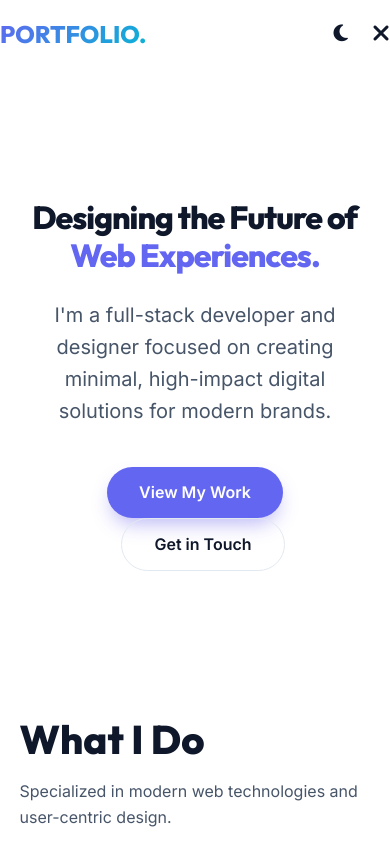
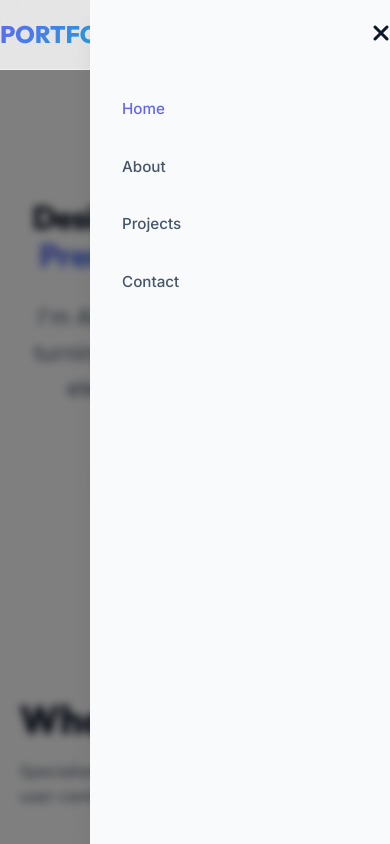
Before and after one commit to ABHINAVJINDAL26/MINI_Portfolio, a plain HTML site: page index.html in a window 390 px wide. Both pictures are taken after a click on the element 379 px from the left and 34 px from the top of the page. Shown: the top 844 px of the page. Drawn offline with Linux system fonts and the light colour scheme.

Commit message:
feat: polish UI/UX and hero section content

```diff
--- a/index.html
+++ b/index.html
@@ -1,5 +1,6 @@
 <!DOCTYPE html>
 <html lang="en">
+
 <head>
     <meta charset="UTF-8">
     <meta name="viewport" content="width=device-width, initial-scale=1.0">
@@ -8,6 +9,7 @@
     <link rel="stylesheet" href="style.css">
     <link rel="stylesheet" href="https://cdnjs.cloudflare.com/ajax/libs/font-awesome/6.4.0/css/all.min.css">
 </head>
+
 <body data-theme="light">
     <!-- Navigation -->
     <nav>
@@ -33,11 +35,16 @@
     <!-- Hero Section -->
     <header class="hero">
         <div class="container hero-content">
-            <h1 class="animate-up">Designing the Future of <br><span style="color: var(--primary);">Web Experiences.</span></h1>
-            <p class="animate-up" style="animation-delay: 0.2s;">I'm a full-stack developer and designer focused on creating minimal, high-impact digital solutions for modern brands.</p>
+            <h1 class="animate-up">Designing the Future of <br><span
+                    style="background: var(--gradient-hero); -webkit-background-clip: text; background-clip: text; -webkit-text-fill-color: transparent;">Premium
+                    Experiences.</span></h1>
+            <p class="animate-up" style="animation-delay: 0.2s; font-size: 1.4rem;">I'm Abhi, a creative developer
+                turning complex problems into elegant digital solutions.</p>
             <div class="hero-btns animate-up" style="animation-delay: 0.4s;">
-                <a href="projects.html" class="btn btn-primary">View My Work</a>
-                <a href="contact.html" class="btn" style="margin-left: 1rem; border: 1px solid var(--border);">Get in Touch</a>
+                <a href="projects.html" class="btn btn-primary">Explore Projects</a>
+                <a href="contact.html" class="btn"
+                    style="margin-left: 1rem; border: 1px solid var(--border); background: var(--glass-bg); backdrop-filter: blur(4px);">Let's
+                    Collaborate</a>
             </div>
         </div>
     </header>
@@ -53,12 +60,14 @@
                 <div class="card">
                     <div class="card-icon"><i class="fas fa-laptop-code"></i></div>
                     <h3>Web Development</h3>
-                    <p>Building scalable, high-performance web applications using modern frameworks and best practices.</p>
+                    <p>Building scalable, high-performance web applications using modern frameworks and best practices.
+                    </p>
                 </div>
                 <div class="card">
                     <div class="card-icon"><i class="fas fa-paint-brush"></i></div>
                     <h3>UI/UX Design</h3>
-                    <p>Creating intuitive and beautiful interfaces that provide seamless user experiences across all devices.</p>
+                    <p>Creating intuitive and beautiful interfaces that provide seamless user experiences across all
+                        devices.</p>
                 </div>
                 <div class="card">
                     <div class="card-icon"><i class="fas fa-mobile-alt"></i></div>
@@ -71,10 +80,12 @@
 
     <!-- Skills Section -->
     <section id="skills" style="background: var(--surface);">
-        <div class="container" style="display: flex; align-items: center; justify-content: space-between; flex-wrap: wrap; gap: 4rem;">
+        <div class="container"
+            style="display: flex; align-items: center; justify-content: space-between; flex-wrap: wrap; gap: 4rem;">
             <div style="flex: 1; min-width: 300px;">
                 <h2 class="section-title">My Tech Stack</h2>
-                <p style="color: var(--text-muted); margin-bottom: 2rem;">I stay ahead of the curve by mastering the latest and most efficient tools in the industry.</p>
+                <p style="color: var(--text-muted); margin-bottom: 2rem;">I stay ahead of the curve by mastering the
+                    latest and most efficient tools in the industry.</p>
                 <div class="skills-container">
                     <span class="skill-tag">HTML5 / CSS3</span>
                     <span class="skill-tag">JavaScript (ES6+)</span>
@@ -88,8 +99,9 @@
             </div>
             <div style="flex: 1; min-width: 300px; display: flex; justify-content: center;">
                 <!-- Image placeholder for illustrative purposes -->
-                <div style="width: 100%; height: 300px; background: linear-gradient(135deg, #4f46e522, #0ea5e922); border-radius: 30px; display: flex; align-items: center; justify-content: center;">
-                     <i class="fas fa-code" style="font-size: 5rem; color: var(--primary); opacity: 0.5;"></i>
+                <div
+                    style="width: 100%; height: 300px; background: linear-gradient(135deg, #4f46e522, #0ea5e922); border-radius: 30px; display: flex; align-items: center; justify-content: center;">
+                    <i class="fas fa-code" style="font-size: 5rem; color: var(--primary); opacity: 0.5;"></i>
                 </div>
             </div>
         </div>
@@ -115,4 +127,5 @@
 
     <script src="script.js"></script>
 </body>
+
 </html>
--- a/style.css
+++ b/style.css
@@ -118,6 +118,7 @@ nav {
     font-weight: 800;
     background: linear-gradient(135deg, var(--primary), var(--secondary));
     -webkit-background-clip: text;
+    background-clip: text;
     -webkit-text-fill-color: transparent;
     font-family: 'Outfit', sans-serif;
 }
@@ -407,7 +408,29 @@ footer {
     font-size: 0.9rem;
 }
 
-/* --- Responsive Media Queries --- */
+/* --- Navigation Expanded --- */
+nav.scrolled {
+    height: 60px;
+    box-shadow: var(--shadow-md);
+}
+
+.nav-overlay {
+    position: fixed;
+    inset: 0;
+    background: rgba(0, 0, 0, 0.5);
+    backdrop-filter: blur(4px);
+    z-index: 999;
+    opacity: 0;
+    visibility: hidden;
+    transition: var(--transition);
+}
+
+.nav-overlay.active {
+    opacity: 1;
+    visibility: visible;
+}
+
+/* --- Responsive Media Queries Refined --- */
 @media (max-width: 1024px) {
     .hero h1 {
         font-size: 3rem;
@@ -416,16 +439,34 @@ footer {
 
 @media (max-width: 768px) {
     .nav-links {
-        display: none;
+        position: fixed;
+        top: 0;
+        right: -100%;
+        width: 80%;
+        max-width: 300px;
+        height: 100vh;
+        background: var(--surface);
+        display: flex;
+        flex-direction: column;
+        padding: 6rem 2rem;
+        z-index: 1000;
+        transition: var(--transition);
+        box-shadow: var(--shadow-lg);
+    }
+
+    .nav-links.active {
+        right: 0;
     }
 
     .mobile-toggle {
         display: block;
         font-size: 1.5rem;
+        z-index: 1001;
+        cursor: pointer;
     }
 
     .hero h1 {
-        font-size: 2.5rem;
+        font-size: 2.8rem;
     }
 
     .gallery {
```
